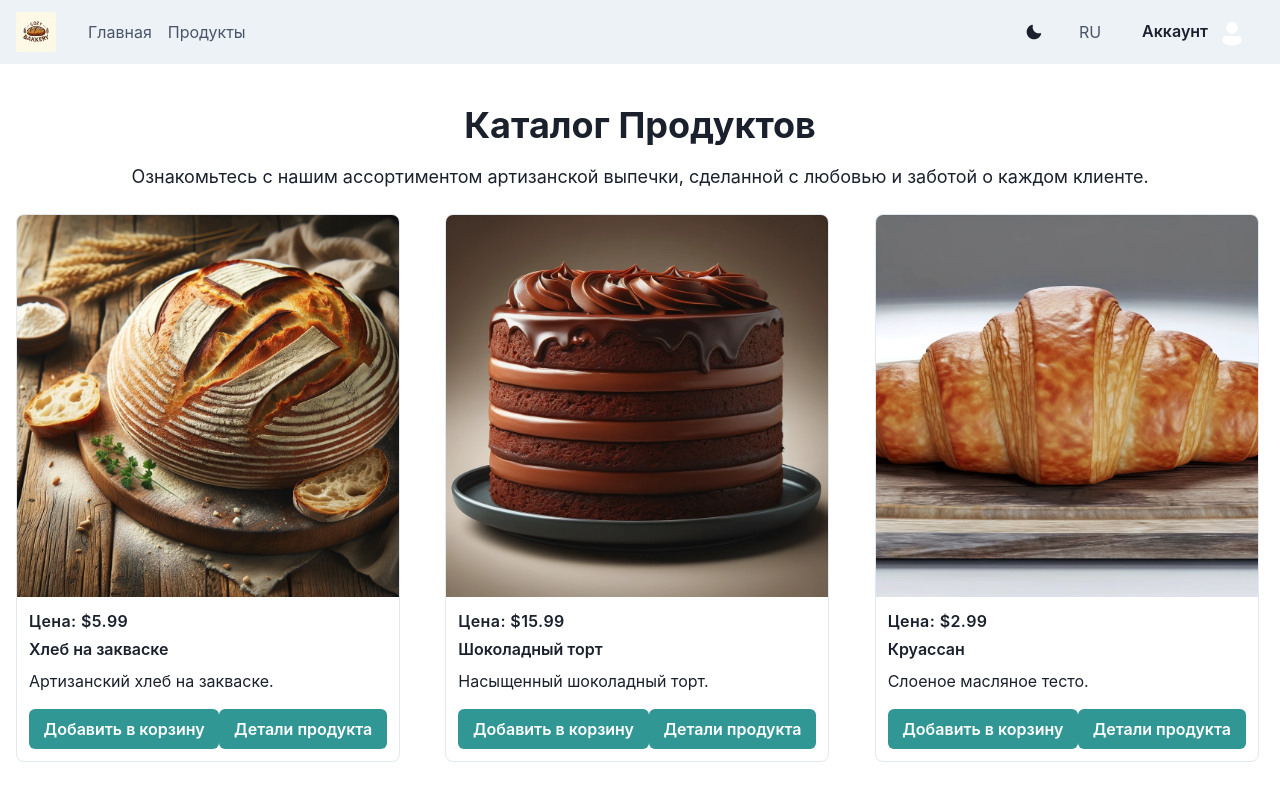
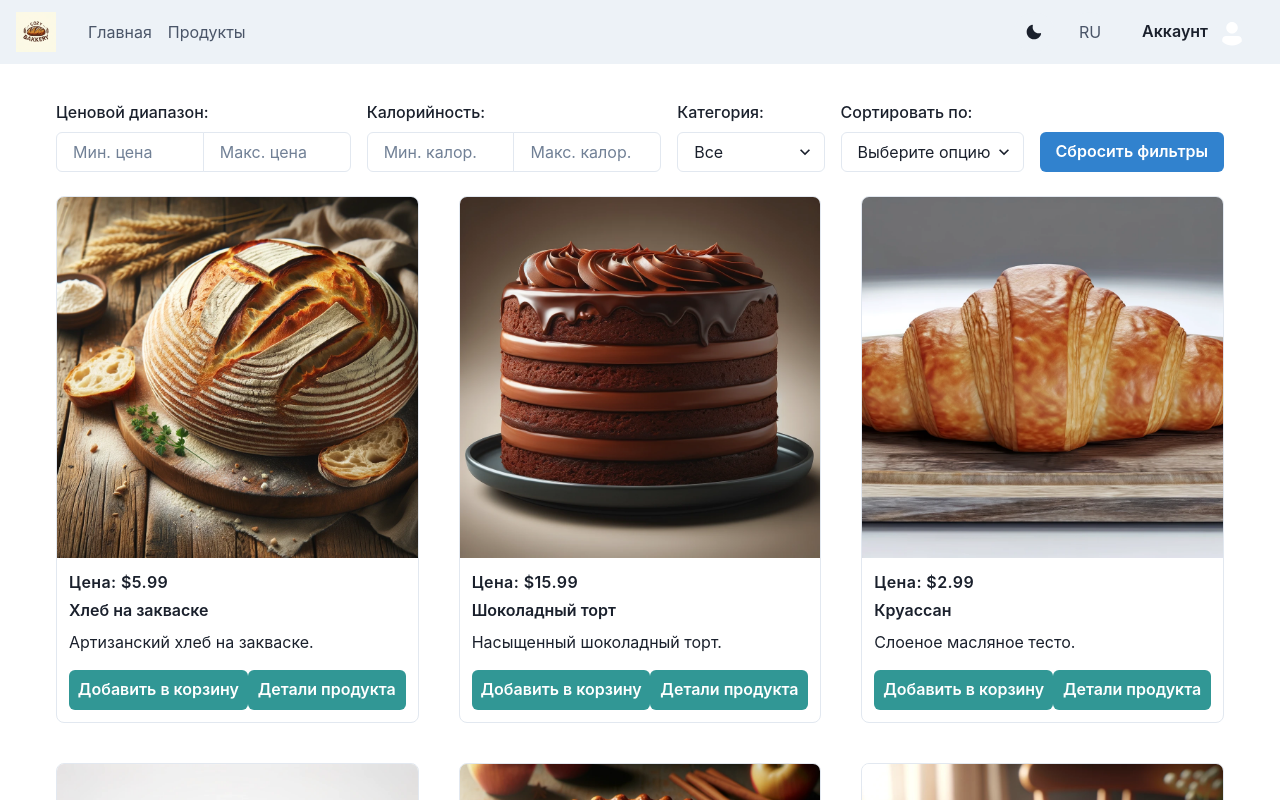
Before and after one commit to DenysVM/bakery-pet, a React (Create React App) app: page /bakery-pet/catalog in a window 1280 px wide. Shown: the top 800 px of the page. Built offline with nearby package versions, Linux system fonts and the light colour scheme.

Commit message:
1.7 Catalog - refactoring - componets for Filters & Sort - localization for components

```diff
--- a/public/locales/en/translation.json
+++ b/public/locales/en/translation.json
@@ -26,5 +26,28 @@
   "protein": "Protein",
   "fat": "Fat",
   "price": "Price",
-  "close": "Close"
+  "close": "Close",
+
+  "filters": {
+    "priceRange": "Price Range",
+    "minPrice": "Min Price",
+    "maxPrice": "Max Price",
+    "calorieRange": "Calorie Range",
+    "minCalories": "Min Calories",
+    "maxCalories": "Max Calories",
+    "category": "Category",
+    "all": "All",
+    "bread": "Bread",
+    "pastry": "Pastry",
+    "cake": "Cake",
+    "resetFilters": "Reset Filters"
+  },
+
+    "sort": {
+    "sortBy": "Sort By",
+    "selectOption": "Select option",
+    "price": "Price",
+    "calories": "Calories"
+  }
+
 }
--- a/public/locales/ru/translation.json
+++ b/public/locales/ru/translation.json
@@ -27,6 +27,28 @@
   "protein": "Белки",
   "fat": "Жиры",
   "price": "Цена",
-  "close": "Закрыть"
+  "close": "Закрыть",
+
+  "filters": {
+    "priceRange": "Ценовой диапазон",
+    "minPrice": "Мин. цена",
+    "maxPrice": "Макс. цена",
+    "calorieRange": "Калорийность",
+    "minCalories": "Мин. калор.",
+    "maxCalories": "Макс. калор.",
+    "category": "Категория",
+    "all": "Все",
+    "bread": "Хлеб",
+    "pastry": "Выпечка",
+    "cake": "Торт",
+    "resetFilters": "Сбросить фильтры"
+},
+
+  "sort": {
+    "sortBy": "Сортировать по",
+    "selectOption": "Выберите опцию",
+    "price": "Цена",
+    "calories": "Калории"
+  }
 
 }
--- a/public/products.json
+++ b/public/products.json
@@ -1,6 +1,7 @@
 [
   {
     "id": 1,
+    "category": "bread",
     "name": { "en": "Sourdough Bread", "ru": "Хлеб на закваске", "uk": "Хліб на заквасці", "pl": "Chleb na zakwasie" },
     "description": { "en": "Artisan sourdough bread.", "ru": "Артизанский хлеб на закваске.", "uk": "Артизанський хліб на заквасці.", "pl": "Rzemieślniczy chleb na zakwasie." },
     "composition": { "en": "Flour, water, salt.", "ru": "Мука, вода, соль.", "uk": "Борошно, вода, сіль.", "pl": "Mąka, woda, sól." },
--- /dev/null
+++ b/src/components/Filters/CatalogFilters.jsx
@@ -0,0 +1,60 @@
+import React, { useState } from 'react';
+import { Box, Flex, FormLabel, Input, Select, Button, Stack } from '@chakra-ui/react';
+import CatalogSort from '../Sort/CatalogSort';
+import { useTranslation } from 'react-i18next';
+
+const CatalogFilters = ({ onFiltersChange, onSortChange, sortCriteria }) => {
+  const { t } = useTranslation();
+  const [minPrice, setMinPrice] = useState('');
+  const [maxPrice, setMaxPrice] = useState('');
+  const [minCalories, setMinCalories] = useState('');
+  const [maxCalories, setMaxCalories] = useState('');
+  const [category, setCategory] = useState('');
+
+  const resetFilters = () => {
+    setMinPrice('');
+    setMaxPrice('');
+    setMinCalories('');
+    setMaxCalories('');
+    setCategory('');
+    onFiltersChange({
+      type: 'reset',
+      values: { minPrice: '', maxPrice: '', minCalories: '', maxCalories: '', category: '' }
+    });
+    onSortChange({ target: { value: '' } });
+  };
+
+  return (
+    <Flex direction={{ base: "column", md: "row" }} align="center" wrap="wrap" gap="4" mb="4">
+      <Stack direction={{ base: "column", md: "row" }} spacing="4" width="full">
+        <Box flex={{ base: "1", md: "2" }}>
+          <FormLabel>{t('filters.priceRange')}:</FormLabel>
+          <Flex>
+            <Input type="number" placeholder={t('filters.minPrice')} borderRightRadius="0" value={minPrice} onChange={(e) => { setMinPrice(e.target.value); onFiltersChange({ type: 'minPrice', value: e.target.value }); }} />
+            <Input type="number" placeholder={t('filters.maxPrice')} borderLeftRadius="0" ml="-1px" value={maxPrice} onChange={(e) => { setMaxPrice(e.target.value); onFiltersChange({ type: 'maxPrice', value: e.target.value }); }} />
+          </Flex>
+        </Box>
+        <Box flex={{ base: "1", md: "2" }}>
+          <FormLabel>{t('filters.calorieRange')}:</FormLabel>
+          <Flex>
+            <Input type="number" placeholder={t('filters.minCalories')} borderRightRadius="0" value={minCalories} onChange={(e) => { setMinCalories(e.target.value); onFiltersChange({ type: 'minCalories', value: e.target.value }); }} />
+            <Input type="number" placeholder={t('filters.maxCalories')} borderLeftRadius="0" ml="-1px" value={maxCalories} onChange={(e) => { setMaxCalories(e.target.value); onFiltersChange({ type: 'maxCalories', value: e.target.value }); }} />
+          </Flex>
+        </Box>
+        <Box flex="1">
+          <FormLabel>{t('filters.category')}:</FormLabel>
+          <Select value={category} onChange={(e) => { setCategory(e.target.value); onFiltersChange({ type: 'category', value: e.target.value }); }}>
+            <option value="">{t('filters.all')}</option>
+            <option value="bread">{t('filters.bread')}</option>
+            <option value="pastry">{t('filters.pastry')}</option>
+            <option value="cake">{t('filters.cake')}</option>
+          </Select>
+        </Box>
+        <CatalogSort onSortChange={onSortChange} sortCriteria={sortCriteria} />
+        <Button colorScheme="blue" onClick={resetFilters} alignSelf={{ base: "center", md: "flex-end" }} mt="auto">{t('filters.resetFilters')}</Button>
+      </Stack>
+    </Flex>
+  );
+};
+
+export default CatalogFilters;
--- /dev/null
+++ b/src/components/Product/Catalog.jsx
@@ -0,0 +1,86 @@
+import React, { useState, useEffect } from 'react';
+import CatalogFilters from '../Filters/CatalogFilters';
+import ProductsGrid from './ProductsGrid';
+import { Box } from '@chakra-ui/react';
+
+const Catalog = () => {
+  const [products, setProducts] = useState([]);
+  const [filteredProducts, setFilteredProducts] = useState([]);
+  const [sortCriteria, setSortCriteria] = useState('');
+
+  useEffect(() => {
+    fetch(`${process.env.PUBLIC_URL}/products.json`)
+      .then(response => response.json())
+      .then(data => {
+        setProducts(data);
+        setFilteredProducts(data);
+      })
+      .catch(error => console.error('Error fetching products:', error));
+  }, []);
+
+  const handleFiltersChange = ({ type, value }) => {
+    if (type === 'reset') {
+      setFilteredProducts(products);
+      setSortCriteria('');
+      return;
+    }
+
+    let updatedFilteredProducts = products.filter(product => {
+      switch (type) {
+        case 'minPrice':
+          return product.price >= Number(value);
+        case 'maxPrice':
+          return product.price <= Number(value);
+        case 'minCalories':
+          return product.calories >= Number(value);
+        case 'maxCalories':
+          return product.calories <= Number(value);
+        case 'category':
+          return value === '' || product.category === value;
+        default:
+          return true;
+      }
+    });
+
+    if (sortCriteria) {
+      updatedFilteredProducts = sortProducts(updatedFilteredProducts, sortCriteria);
+    }
+    setFilteredProducts(updatedFilteredProducts);
+  };
+
+  const handleSortChange = (e) => {
+    const newSortCriteria = e.target.value;
+    setSortCriteria(newSortCriteria);
+    if (newSortCriteria) {
+      const sortedProducts = sortProducts(filteredProducts, newSortCriteria);
+      setFilteredProducts(sortedProducts);
+    }
+  };
+
+  const sortProducts = (products, criteria) => {
+    return [...products].sort((a, b) => {
+      if (criteria === 'price') {
+        return a.price - b.price;
+      } else if (criteria === 'calories') {
+        return a.calories - b.calories;
+      }
+      return 0;
+    });
+  };
+
+  return (
+    <Box padding="4" maxW="1200px" margin="auto" mt="5">
+      <CatalogFilters
+        onFiltersChange={handleFiltersChange}
+        onSortChange={handleSortChange}
+        sortCriteria={sortCriteria}
+        onResetFilters={() => handleFiltersChange({ type: 'reset' })}
+      />
+      <Box mt="6">
+        <ProductsGrid products={filteredProducts} />
+      </Box>
+    </Box>
+  );
+};
+
+export default Catalog;
--- /dev/null
+++ b/src/components/Product/ProductsGrid.jsx
@@ -0,0 +1,15 @@
+import React from 'react';
+import { SimpleGrid } from '@chakra-ui/react';
+import ProductCard from './ProductCard';
+
+const ProductsGrid = ({ products }) => {
+  return (
+    <SimpleGrid columns={{ base: 1, md: 3 }} spacing="40px">
+      {products.map((product) => (
+        <ProductCard key={product.id} product={product} />
+      ))}
+    </SimpleGrid>
+  );
+};
+
+export default ProductsGrid;
--- /dev/null
+++ b/src/components/Sort/CatalogSort.jsx
@@ -0,0 +1,19 @@
+import React from 'react';
+import { Select, Box, FormLabel } from '@chakra-ui/react';
+import { useTranslation } from 'react-i18next';
+
+const CatalogSort = ({ onSortChange, sortCriteria }) => {
+  const { t } = useTranslation();
+
+  return (
+    <Box>
+      <FormLabel htmlFor="sort" textAlign={{ base: "center", md: "left" }}>{t('sort.sortBy')}:</FormLabel>
+      <Select id="sort" value={sortCriteria} placeholder={t('sort.selectOption')} onChange={onSortChange}>
+        <option value="price">{t('sort.price')}</option>
+        <option value="calories">{t('sort.calories')}</option>
+      </Select>
+    </Box>
+  );
+};
+
+export default CatalogSort;
--- a/src/pages/CatalogPage.jsx
+++ b/src/pages/CatalogPage.jsx
@@ -1,27 +1,11 @@
-import React, { useState, useEffect } from 'react';
-import { Box, SimpleGrid } from '@chakra-ui/react';
-import ProductCard from '..//components/Product/ProductCard';
-import CatalogHeader from '..//components/Product/CatalogHeader';
+import React from 'react';
+import Catalog from '../components/Product/Catalog';
 
 const CatalogPage = () => {
-  const [products, setProducts] = useState([]);
-
-  useEffect(() => {
-    fetch(`${process.env.PUBLIC_URL}/products.json`)
-      .then((response) => response.json())
-      .then((data) => setProducts(data))
-      .catch((error) => console.error('Error fetching products:', error));
-  }, []);
-
   return (
-    <Box padding="4">
-      <CatalogHeader />
-      <SimpleGrid columns={{ base: 1, md: 3 }} spacing="40px">
-        {products.map(product => (
-          <ProductCard key={product.id} product={product} />
-        ))}
-      </SimpleGrid>
-    </Box>
+    <div>
+      <Catalog />
+    </div>
   );
 };
 
```
Also changed, not shown: public/locales/pl/translation.json (+24 -1 lines), public/locales/uk/translation.json (+23 -1 lines).
